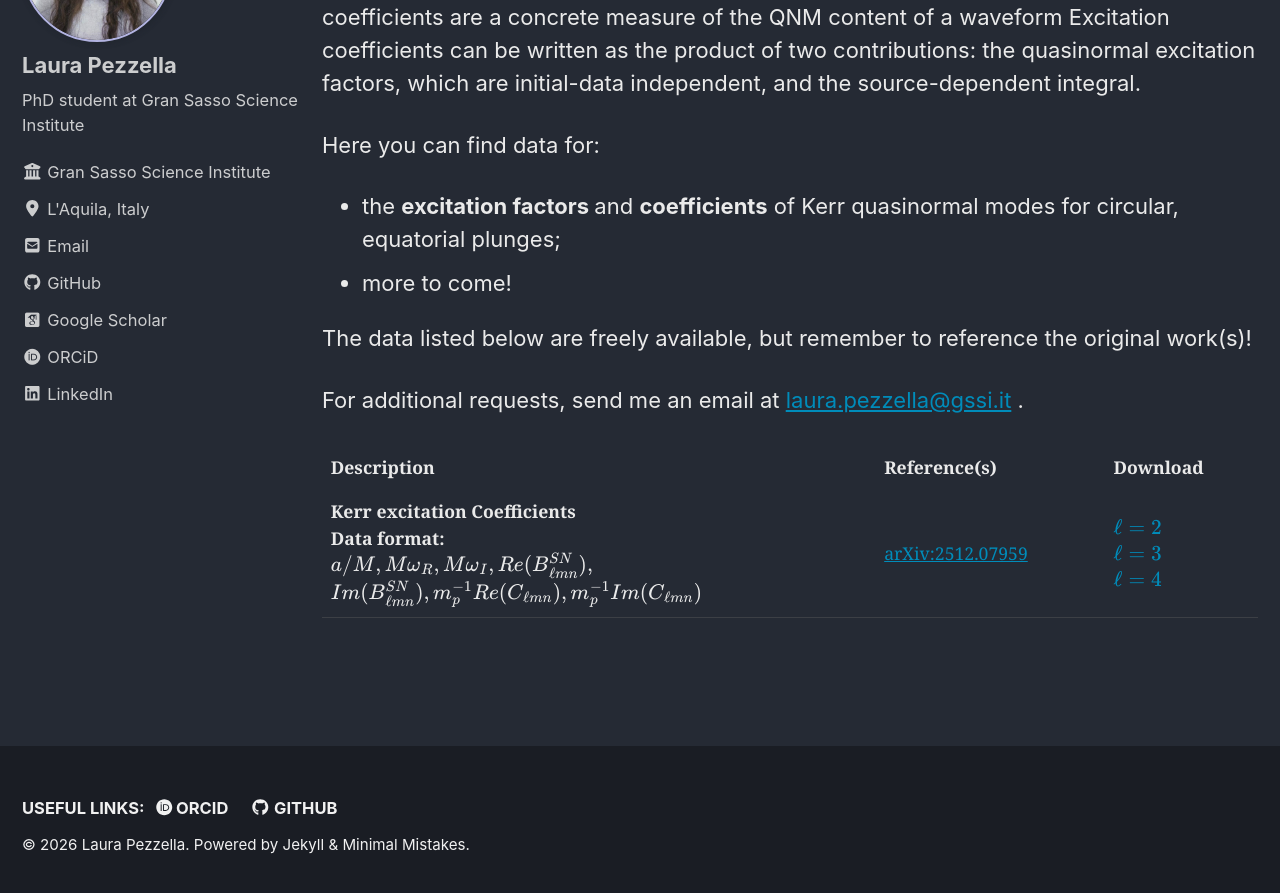
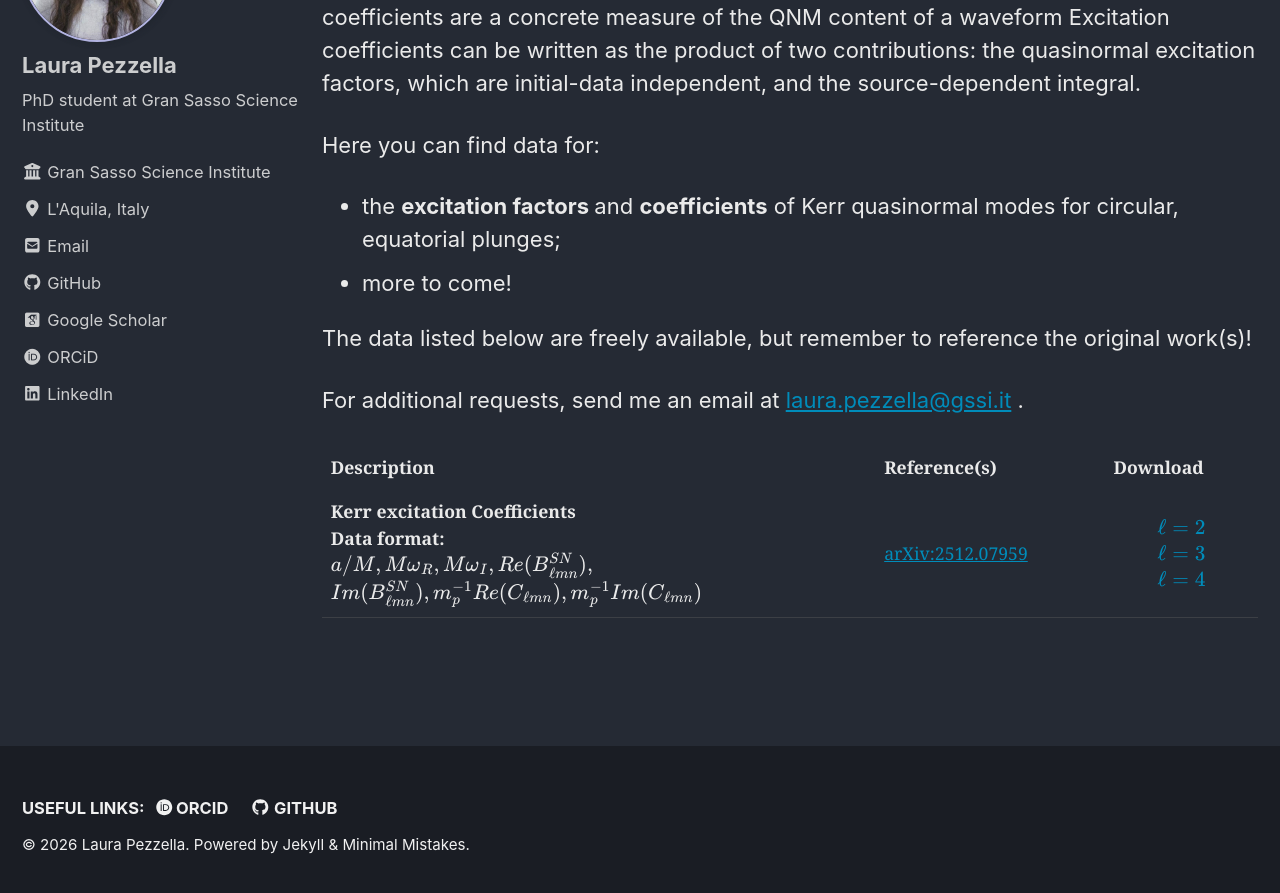
Before and after one commit to PezzLa/pezzla.github.io, a Jekyll site: the page built from _pages/ringdown.md, in a window 1280 px wide and 900 px high, scrolled down 426 px. Shown: the top 893 px of the window. Built offline with Jekyll 4.4.1, drawn with Linux system fonts in a browser that asks for light colours; some web fonts are replaced; formulas are drawn with MathJax 3.

Commit message:
Update ringdown.md

```diff
--- a/_pages/ringdown.md
+++ b/_pages/ringdown.md
@@ -48,7 +48,7 @@ For additional requests, send me an email at [laura.pezzella@gssi.it](mailto:lau
         arXiv:2512.07959
       </a>
     </td>
-    <td>
+    <td align="center">
       <a href="https://github.com/PezzLa/Excitation-Coefficients-Kerr/tree/main/Circular%20equatorial/l2" target="_blank" rel="noopener">
         $\ell = 2$
       </a><br>
```
